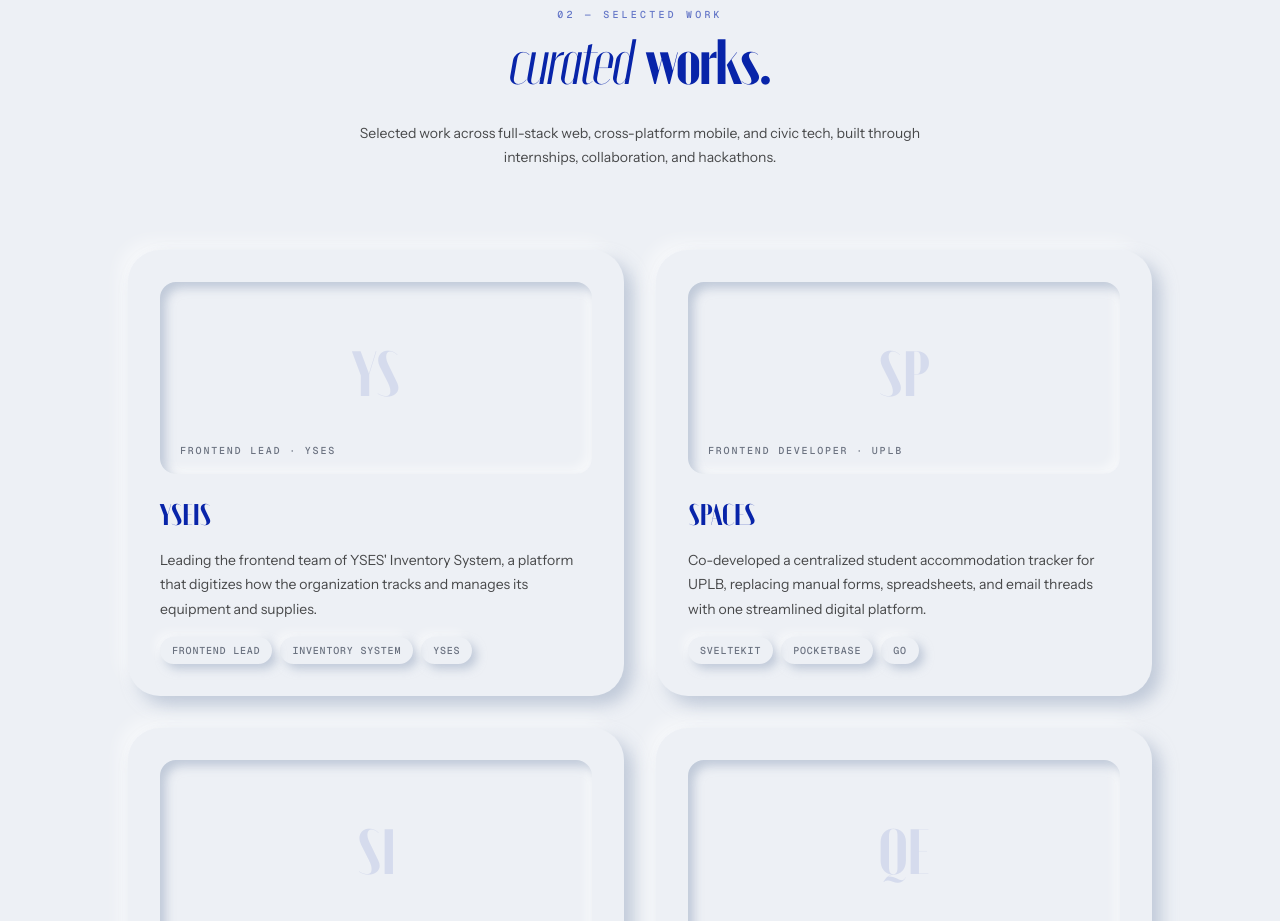
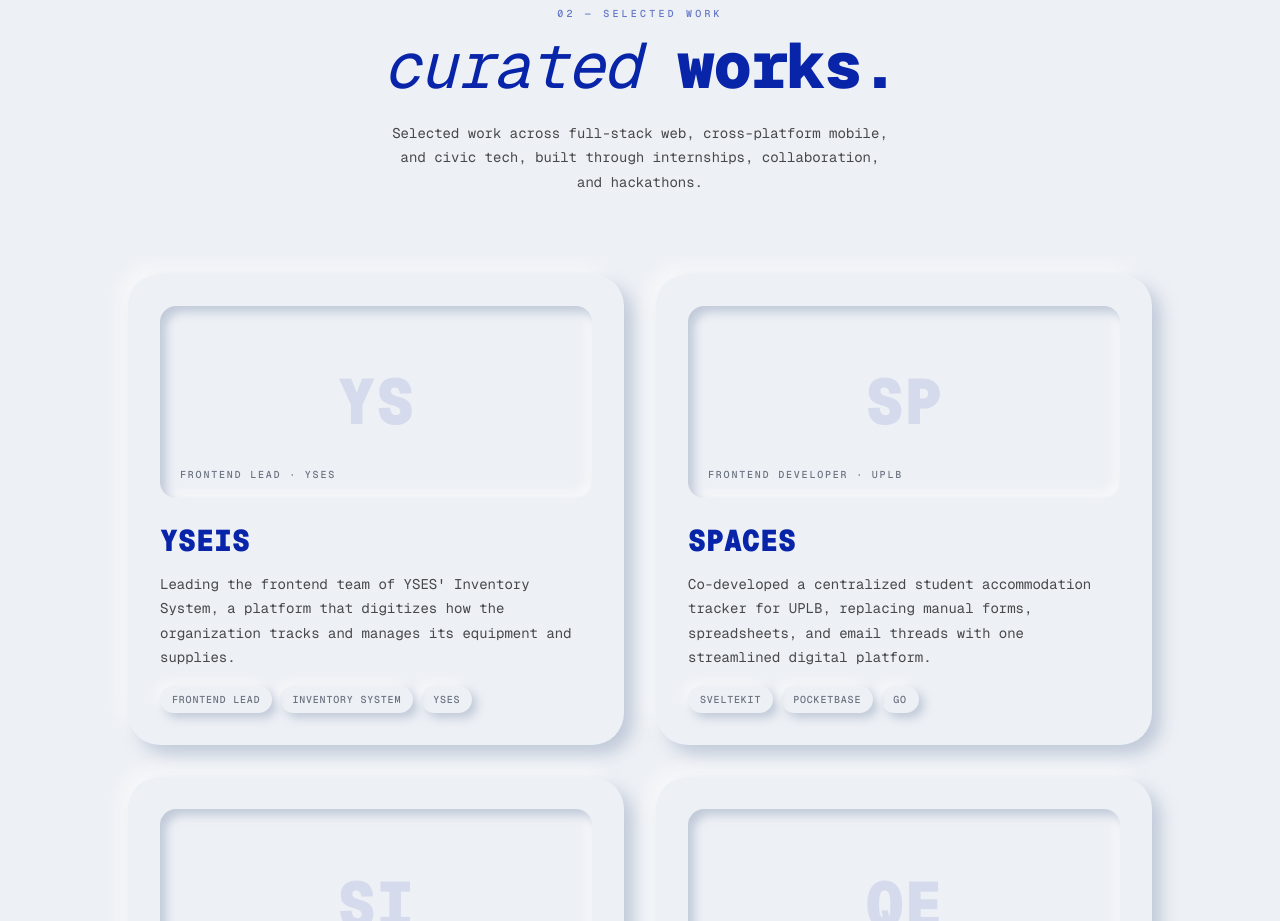
Before and after one commit to jsonJae/myportfolio, a React (Vite) app: page / in a window 1280 px wide. Shown: the part 1660-2581 px from the top of the page. Built offline with nearby package versions, Linux system fonts and the light colour scheme.

Commit message:
style(theme): clean up sheet dividers and refine typography & soft easing curves
- Remove unused section-sheet background borders and inset shadows
- Provide global cubic-bezier soft easing presets for tactile micro-interactions

```diff
--- a/src/index.css
+++ b/src/index.css
@@ -1,28 +1,4 @@
 @import "tailwindcss";
-
-@font-face {
-  font-family: 'Moniqa';
-  src: url('./assets/fonts/Moniqa-BlackDisplay.otf') format('opentype');
-  font-weight: 900;
-  font-style: normal;
-  font-display: swap;
-}
-
-@font-face {
-  font-family: 'Moniqa';
-  src: url('./assets/fonts/Moniqa-ItalicDisplay.otf') format('opentype');
-  font-weight: 400;
-  font-style: italic;
-  font-display: swap;
-}
-
-@font-face {
-  font-family: 'Instrument Sans';
-  src: url('./assets/fonts/InstrumentSans-Variable.woff2') format('woff2');
-  font-weight: 400 700;
-  font-style: normal;
-  font-display: swap;
-}
 
 @font-face {
   font-family: 'Geist Mono';
@@ -33,11 +9,12 @@
 }
 
 @theme {
-  --font-display: 'Moniqa', 'Instrument Sans', ui-sans-serif, system-ui, sans-serif;
-  --font-body: 'Instrument Sans', ui-sans-serif, system-ui, sans-serif;
+  --font-display: 'Geist Mono', ui-monospace, SFMono-Regular, Menlo, monospace;
+  --font-body: 'Geist Mono', ui-monospace, SFMono-Regular, Menlo, monospace;
   --font-mono: 'Geist Mono', ui-monospace, SFMono-Regular, Menlo, monospace;
 
   --color-surface: #EDF0F5;
+  --color-surface-deep: #E3E8EF;
   --color-primary: #0824A9;
   --color-primary-hover: #1D4ED8;
   --color-ink: #000000;
```
